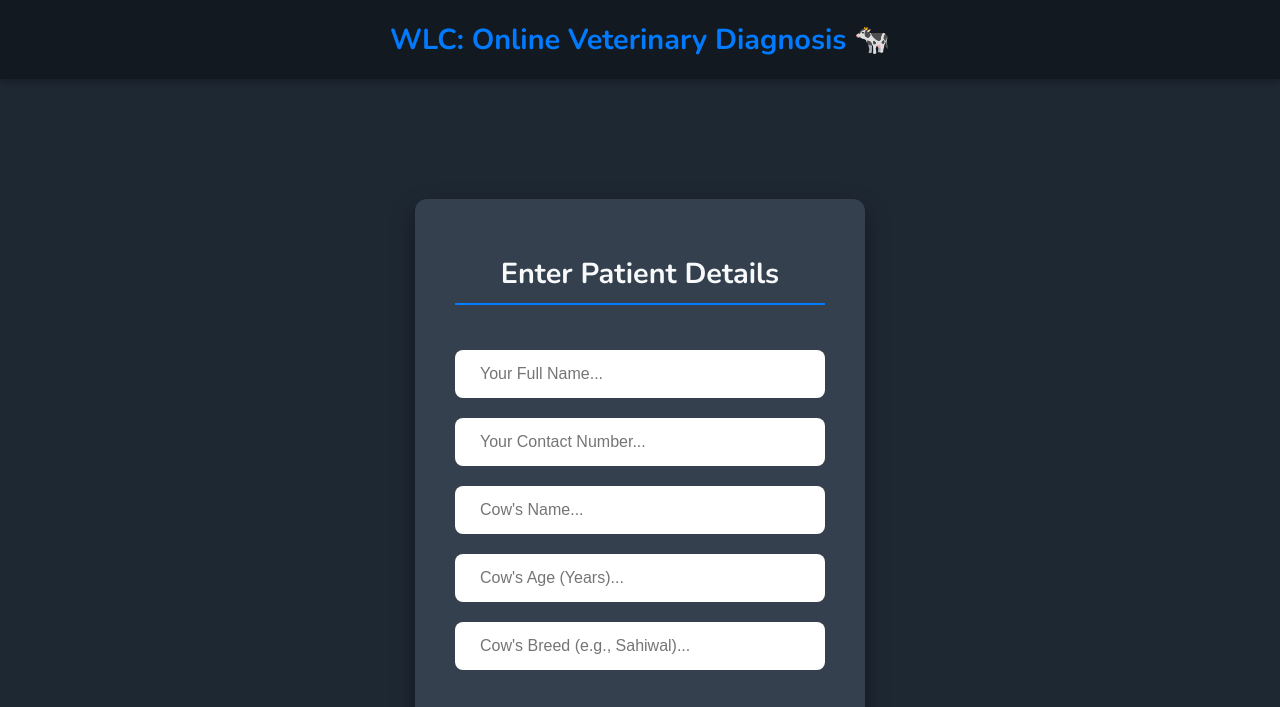
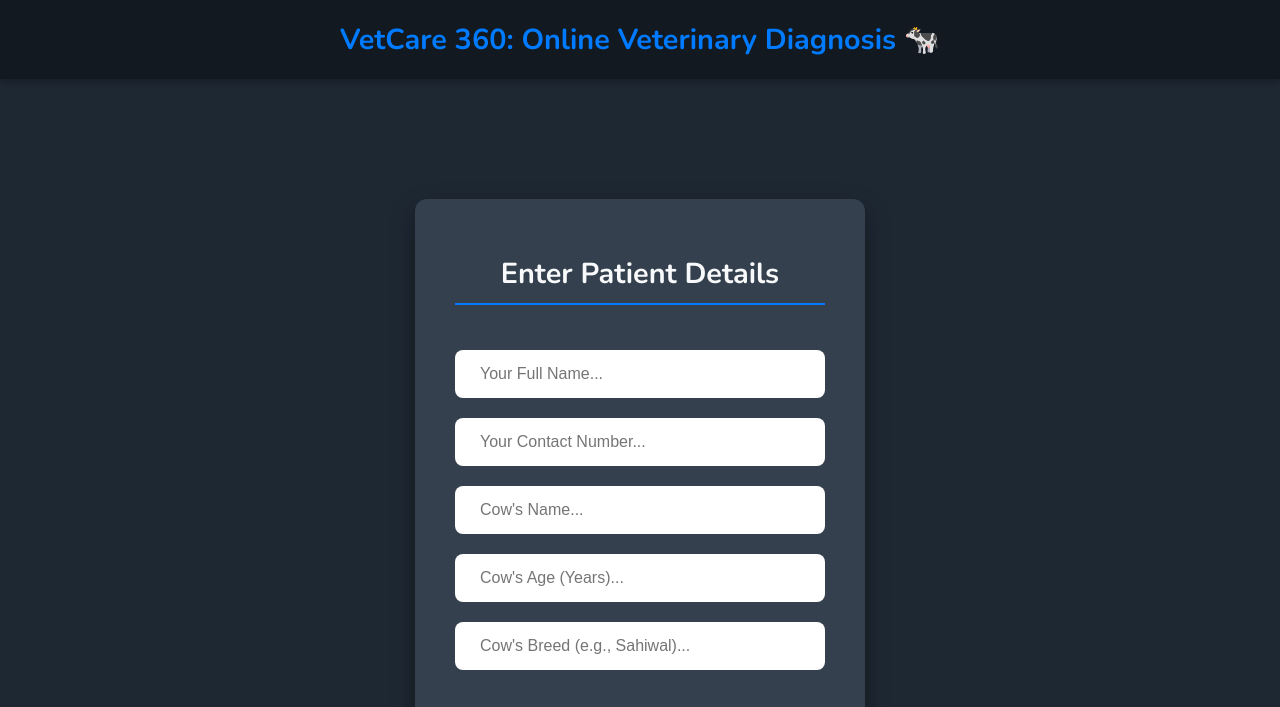
Before and after one commit to Nayanbrijpurria/WLC_UPDATE, a website: page index.html in a window 1280 px wide. Shown: the top 707 px of the page. Drawn offline with nearby package versions, Linux system fonts and the light colour scheme.

Commit message:
Update name of the site

```diff
--- a/index.html
+++ b/index.html
@@ -3,7 +3,7 @@
 <head>
     <meta charset="UTF-8">
     <meta name="viewport" content="width=device-width, initial-scale=1.0">
-    <title>WLC: Veterinary AI Diagnostic</title>
+    <title>VetCare 360: Veterinary Diagnostic</title>
     <link rel="stylesheet" href="Loginpage.css">
     <script src="https://kit.fontawesome.com/3c67b07652.js" crossorigin="anonymous"></script>
     <link rel="icon" type="image/x-icon" href=https://static-00.iconduck.com/assets.00/stethoscope-icon-2046x2048-ini2wajb.png>
@@ -11,7 +11,7 @@
 <body>
    <div class="container">
     <nav id="navbar">
-        <h1>WLC: Online Veterinary Diagnosis 🐄</h1>
+        <h1>VetCare 360: Online Veterinary Diagnosis 🐄</h1>
     </nav>
 
     <section class="maindiv">
```
